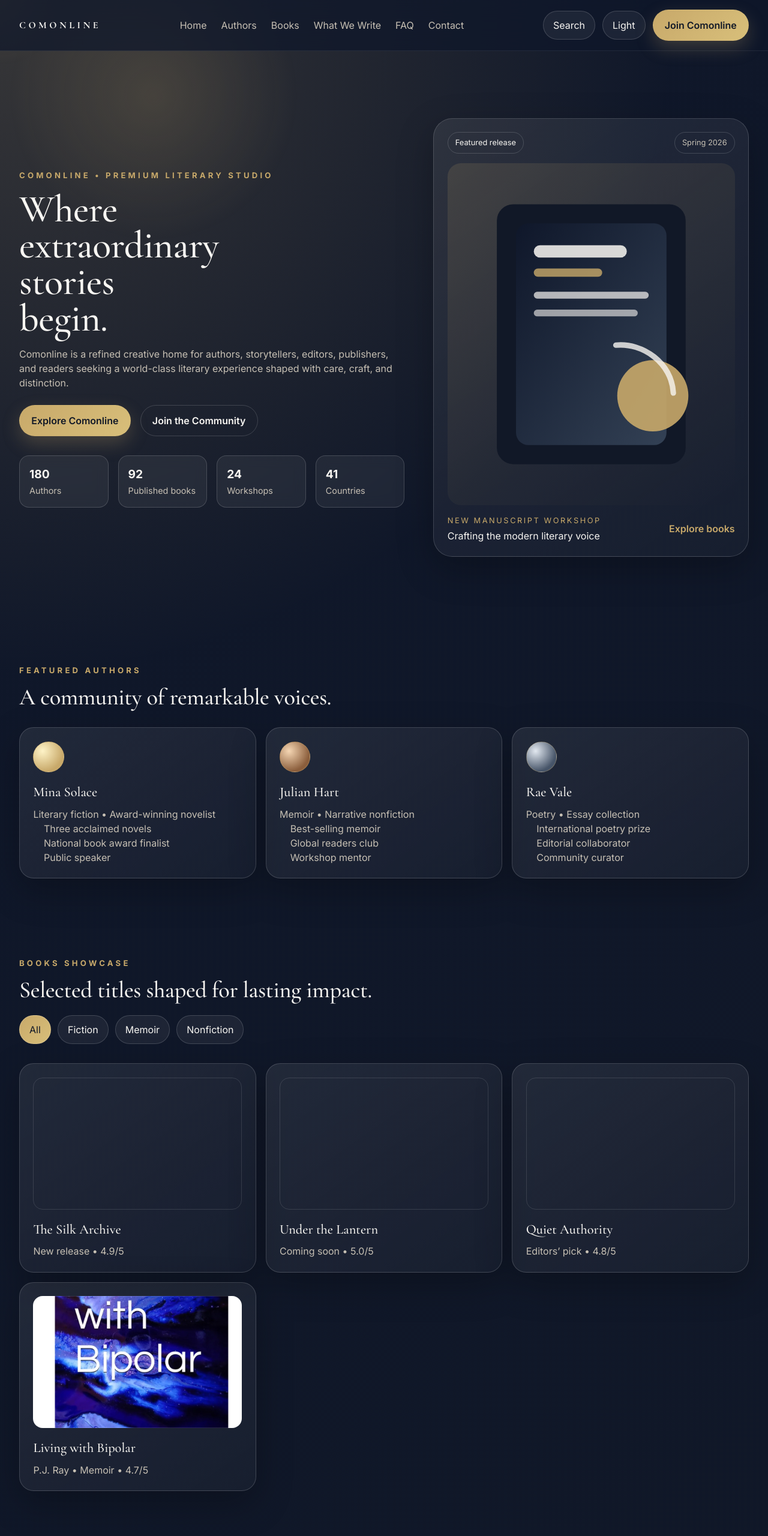
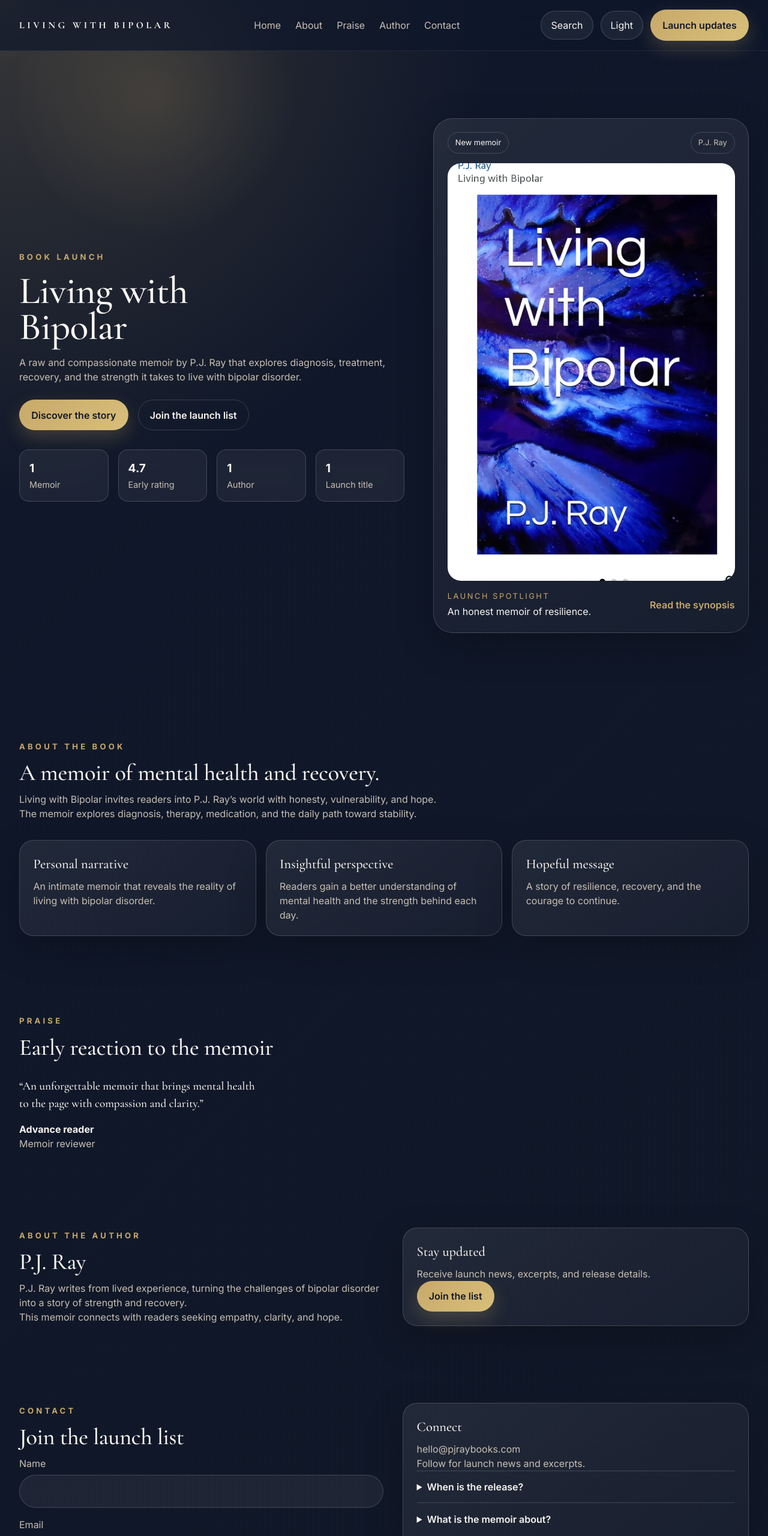
Before and after one commit to adeyejesuolaoluwa/comonline, a plain HTML site: page index.html in a window 1280 px wide. Shown: the top 2560 px of the page at 60% size. Drawn offline with nearby package versions, Linux system fonts and the light colour scheme.

Commit message:
Convert site to single-book launch for Living with Bipolar

```diff
--- a/index.html
+++ b/index.html
@@ -5,9 +5,9 @@
   <meta name="viewport" content="width=device-width,initial-scale=1" />
   <meta name="robots" content="index,follow" />
   <meta name="theme-color" content="#0F172A" />
-  <meta name="description" content="Comonline is a premium literary brand for authors, storytellers, publishers, and creative professionals seeking exceptional writing support." />
+  <title>Living with Bipolar — Book Launch</title>
+  <meta name="description" content="Living with Bipolar is the new memoir by P.J. Ray. Discover the story, preview the launch, and join the launch update list for this powerful new release." />
   <link rel="icon" href="assets/img/favicon.svg" />
-  <title>Comonline — Premium Literary Studio</title>
   <link rel="preconnect" href="https://fonts.googleapis.com" />
   <link rel="preconnect" href="https://fonts.gstatic.com" crossorigin />
   <link href="https://fonts.googleapis.com/css2?family=Cormorant+Garamond:wght@500;600;700&family=Inter:wght@400;500;600;700&family=Plus+Jakarta+Sans:wght@500;600;700&display=swap" rel="stylesheet" />
@@ -22,33 +22,27 @@
 
   <header class="site-header" id="top">
     <nav class="container mx-auto flex items-center justify-between px-6 py-4 md:px-8" role="navigation" aria-label="Main navigation">
-      <a href="#top" class="brand brand-text">COMONLINE</a>
-
+      <a href="#top" class="brand brand-text">LIVING WITH BIPOLAR</a>
       <button class="menu-toggle md:hidden" id="menuToggle" aria-expanded="false" aria-controls="mobileMenu" aria-label="Open menu">Menu</button>
-
       <div class="hidden items-center gap-6 md:flex">
-        <a href="index.html" class="nav-link">Home</a>
-        <a href="authors.html" class="nav-link">Authors</a>
-        <a href="books.html" class="nav-link">Books</a>
-        <a href="what-we-write.html" class="nav-link">What We Write</a>
-        <a href="faq.html" class="nav-link">FAQ</a>
-        <a href="contact.html" class="nav-link">Contact</a>
+        <a href="#home" class="nav-link">Home</a>
+        <a href="#about" class="nav-link">About</a>
+        <a href="#praise" class="nav-link">Praise</a>
+        <a href="#author" class="nav-link">Author</a>
+        <a href="#contact" class="nav-link">Contact</a>
       </div>
-
       <div class="hidden items-center gap-3 md:flex">
         <button class="pill-btn" id="searchToggle" aria-controls="search" aria-expanded="false">Search</button>
         <button class="pill-btn" id="themeToggle" aria-pressed="true">Light</button>
-        <a href="contact.html" class="btn btn-primary">Join Comonline</a>
+        <a href="#contact" class="btn btn-primary">Launch updates</a>
       </div>
     </nav>
-
     <div class="mobile-menu hidden px-6 pb-6 md:hidden" id="mobileMenu">
-      <a href="index.html" class="mobile-link">Home</a>
-      <a href="authors.html" class="mobile-link">Authors</a>
-      <a href="books.html" class="mobile-link">Books</a>
-      <a href="what-we-write.html" class="mobile-link">What We Write</a>
-      <a href="faq.html" class="mobile-link">FAQ</a>
-      <a href="contact.html" class="mobile-link">Contact</a>
+      <a href="#home" class="mobile-link">Home</a>
+      <a href="#about" class="mobile-link">About</a>
+      <a href="#praise" class="mobile-link">Praise</a>
+      <a href="#author" class="mobile-link">Author</a>
+      <a href="#contact" class="mobile-link">Contact</a>
     </div>
   </header>
 
@@ -56,186 +50,106 @@
     <section id="home" class="relative overflow-hidden px-6 py-20 md:px-8 md:py-28">
       <div class="container mx-auto grid items-center gap-12 lg:grid-cols-[1.1fr_0.9fr]">
         <div class="max-w-3xl reveal">
-          <p class="eyebrow">Comonline • premium literary studio</p>
-          <h1 class="hero-title">Where extraordinary stories begin.</h1>
-          <p class="hero-copy">Comonline is a refined creative home for authors, storytellers, editors, publishers, and readers seeking a world-class literary experience shaped with care, craft, and distinction.</p>
+          <p class="eyebrow">Book launch</p>
+          <h1 class="hero-title">Living with Bipolar</h1>
+          <p class="hero-copy">A raw and compassionate memoir by P.J. Ray that explores diagnosis, treatment, recovery, and the strength it takes to live with bipolar disorder.</p>
           <div class="hero-actions">
-            <a href="books.html" class="btn btn-primary">Explore Comonline</a>
-            <a href="authors.html" class="btn btn-outline">Join the Community</a>
+            <a href="#about" class="btn btn-primary">Discover the story</a>
+            <a href="#contact" class="btn btn-outline">Join the launch list</a>
           </div>
-          <div class="hero-stats" aria-label="Comonline highlights">
-            <div><strong class="count" data-target="180">0</strong><span>Authors</span></div>
-            <div><strong class="count" data-target="92">0</strong><span>Published books</span></div>
-            <div><strong class="count" data-target="24">0</strong><span>Workshops</span></div>
-            <div><strong class="count" data-target="41">0</strong><span>Countries</span></div>
+          <div class="hero-stats" aria-label="Book launch highlights">
+            <div><strong class="count" data-target="1">0</strong><span>Memoir</span></div>
+            <div><strong class="count" data-target="4.7">0</strong><span>Early rating</span></div>
+            <div><strong class="count" data-target="1">0</strong><span>Author</span></div>
+            <div><strong class="count" data-target="1">0</strong><span>Launch title</span></div>
           </div>
         </div>
 
         <div class="reveal">
           <div class="hero-card">
             <div class="hero-card__head">
-              <span class="hero-pill">Featured release</span>
-              <span class="hero-pill muted">Spring 2026</span>
+              <span class="hero-pill">New memoir</span>
+              <span class="hero-pill muted">P.J. Ray</span>
             </div>
-            <svg viewBox="0 0 420 500" class="hero-illustration" role="img" aria-label="Editorial book illustration">
-              <rect x="72" y="60" width="276" height="380" rx="24" fill="#111827" />
-              <rect x="100" y="88" width="220" height="324" rx="18" fill="url(#g1)" />
-              <rect x="126" y="120" width="136" height="18" rx="9" fill="#F8F6F2" opacity="0.86" />
-              <rect x="126" y="154" width="100" height="12" rx="6" fill="#C8A96A" opacity="0.8" />
-              <rect x="126" y="188" width="168" height="10" rx="5" fill="#F8F6F2" opacity="0.7" />
-              <rect x="126" y="214" width="152" height="10" rx="5" fill="#F8F6F2" opacity="0.6" />
-              <circle cx="300" cy="340" r="52" fill="#C8A96A" opacity="0.9" />
-              <path d="M330 336c-2-44-45-74-84-70" stroke="#F8F6F2" stroke-width="8" stroke-linecap="round" fill="none" opacity="0.8" />
-              <defs>
-                <linearGradient id="g1" x1="0" y1="0" x2="1" y2="1">
-                  <stop offset="0%" stop-color="#0F172A" />
-                  <stop offset="100%" stop-color="#334155" />
-                </linearGradient>
-              </defs>
-            </svg>
+            <div class="hero-illustration" role="img" aria-label="Living with Bipolar book cover">
+              <img src="assets/img/Living-with-bipolar.jpg" alt="Living with Bipolar book cover" style="width:100%; height:auto; border-radius:1.4rem;" />
+            </div>
             <div class="hero-card__footer">
               <div>
-                <p class="label">New manuscript workshop</p>
-                <h3>Crafting the modern literary voice</h3>
+                <p class="label">Launch spotlight</p>
+                <h3>An honest memoir of resilience.</h3>
               </div>
-              <a href="books.html" class="text-link">Explore books</a>
+              <a href="#about" class="text-link">Read the synopsis</a>
             </div>
           </div>
         </div>
       </div>
     </section>
 
-    <section id="authors" class="section-shell px-6 py-16 md:px-8">
+    <section id="about" class="section-shell px-6 py-16 md:px-8">
       <div class="container mx-auto">
         <div class="section-heading reveal">
-          <p class="eyebrow">Featured authors</p>
-          <h2 class="section-title">A community of remarkable voices.</h2>
+          <p class="eyebrow">About the book</p>
+          <h2 class="section-title">A memoir of mental health and recovery.</h2>
+          <p class="section-copy">Living with Bipolar invites readers into P.J. Ray’s world with honesty, vulnerability, and hope. The memoir explores diagnosis, therapy, medication, and the daily path toward stability.</p>
         </div>
         <div class="card-grid mt-8">
           <article class="feature-card reveal">
-            <div class="avatar avatar-1"></div>
-            <h3>Mina Solace</h3>
-            <p>Literary fiction • Award-winning novelist</p>
-            <ul>
-              <li>Three acclaimed novels</li>
-              <li>National book award finalist</li>
-              <li>Public speaker</li>
-            </ul>
+            <h3>Personal narrative</h3>
+            <p>An intimate memoir that reveals the reality of living with bipolar disorder.</p>
           </article>
           <article class="feature-card reveal">
-            <div class="avatar avatar-2"></div>
-            <h3>Julian Hart</h3>
-            <p>Memoir • Narrative nonfiction</p>
-            <ul>
-              <li>Best-selling memoir</li>
-              <li>Global readers club</li>
-              <li>Workshop mentor</li>
-            </ul>
+            <h3>Insightful perspective</h3>
+            <p>Readers gain a better understanding of mental health and the strength behind each day.</p>
           </article>
           <article class="feature-card reveal">
-            <div class="avatar avatar-3"></div>
-            <h3>Rae Vale</h3>
-            <p>Poetry • Essay collection</p>
-            <ul>
-              <li>International poetry prize</li>
-              <li>Editorial collaborator</li>
-              <li>Community curator</li>
-            </ul>
+            <h3>Hopeful message</h3>
+            <p>A story of resilience, recovery, and the courage to continue.</p>
           </article>
         </div>
       </div>
     </section>
 
-    <section id="books" class="section-shell px-6 py-16 md:px-8">
+    <section id="praise" class="section-shell px-6 py-16 md:px-8">
       <div class="container mx-auto">
         <div class="section-heading reveal">
-          <p class="eyebrow">Books showcase</p>
-          <h2 class="section-title">Selected titles shaped for lasting impact.</h2>
-        </div>
-        <div class="filter-row reveal" role="tablist" aria-label="Book categories">
-          <button class="filter-btn active" data-filter="all">All</button>
-          <button class="filter-btn" data-filter="fiction">Fiction</button>
-          <button class="filter-btn" data-filter="memoir">Memoir</button>
-          <button class="filter-btn" data-filter="nonfiction">Nonfiction</button>
+          <p class="eyebrow">Praise</p>
+          <h2 class="section-title">Early reaction to the memoir</h2>
         </div>
         <div class="card-grid mt-8">
-          <article class="book-card reveal" data-category="fiction">
-            <div class="book-cover cover-1"></div>
-            <div class="book-meta">
-              <h3>The Silk Archive</h3>
-              <p>New release • 4.9/5</p>
-            </div>
+          <article class="testimonial-card reveal active">
+            <p>“An unforgettable memoir that brings mental health to the page with compassion and clarity.”</p>
+            <strong>Advance reader</strong>
+            <span>Memoir reviewer</span>
           </article>
-          <article class="book-card reveal" data-category="memoir">
-            <div class="book-cover cover-2"></div>
-            <div class="book-meta">
-              <h3>Under the Lantern</h3>
-              <p>Coming soon • 5.0/5</p>
-            </div>
+          <article class="testimonial-card reveal">
+            <p>“Living with Bipolar is essential reading for anyone seeking understanding.”</p>
+            <strong>Book editor</strong>
+            <span>Publishing insight</span>
           </article>
-          <article class="book-card reveal" data-category="nonfiction">
-            <div class="book-cover cover-3"></div>
-            <div class="book-meta">
-              <h3>Quiet Authority</h3>
-              <p>Editors’ pick • 4.8/5</p>
-            </div>
-          </article>
-          <article class="book-card reveal" data-category="memoir">
-            <div class="book-cover cover-4"></div>
-            <div class="book-meta">
-              <h3>Living with Bipolar</h3>
-              <p>P.J. Ray • Memoir • 4.7/5</p>
-            </div>
+          <article class="testimonial-card reveal">
+            <p>“P.J. Ray’s voice is honest, moving, and deeply human.”</p>
+            <strong>Early reader</strong>
+            <span>Reader community</span>
           </article>
         </div>
       </div>
     </section>
 
-    <section id="what-we-write" class="section-shell px-6 py-16 md:px-8">
-      <div class="container mx-auto">
-        <div class="section-heading reveal">
-          <p class="eyebrow">What We Write</p>
-          <h2 class="section-title">Stories, essays, and books that move with clarity and conviction.</h2>
+    <section id="author" class="section-shell px-6 py-16 md:px-8">
+      <div class="container mx-auto grid gap-8 lg:grid-cols-[1fr_0.95fr]">
+        <div class="reveal">
+          <p class="eyebrow">About the author</p>
+          <h2 class="section-title">P.J. Ray</h2>
+          <p class="section-copy">P.J. Ray writes from lived experience, turning the challenges of bipolar disorder into a story of strength and recovery.</p>
+          <p class="section-copy">This memoir connects with readers seeking empathy, clarity, and hope.</p>
         </div>
-        <div class="card-grid mt-8">
-          <article class="service-card reveal">
-            <h3>Memoirs</h3>
-            <p>Personal narratives polished with compassion, structure, and emotional truth.</p>
-          </article>
-          <article class="service-card reveal">
-            <h3>Narrative Nonfiction</h3>
-            <p>Carefully crafted essays, profiles, and long-form stories with editorial rigor.</p>
-          </article>
-          <article class="service-card reveal">
-            <h3>Essays & Op-eds</h3>
-            <p>Thoughtful commentary designed for readers who value nuance and craft.</p>
-          </article>
-        </div>
-      </div>
-    </section>
-
-    <section id="faq" class="section-shell px-6 py-16 md:px-8">
-      <div class="container mx-auto">
-        <div class="section-heading reveal">
-          <p class="eyebrow">FAQ</p>
-          <h2 class="section-title">Common questions about working with Comonline.</h2>
-          <p class="section-copy">Understand how our process works and how to begin a collaboration with clear next steps.</p>
-        </div>
-        <div class="faq-item reveal">
-          <summary>What kind of writing does Comonline support?</summary>
-          <p>Memoirs, narrative nonfiction, essays, books, brand storytelling, and editorial collaborations.</p>
-        </div>
-        <div class="faq-item reveal">
-          <summary>How do I start a project?</summary>
-          <p>Send a brief description through our contact section, and we will follow up with next steps and availability.</p>
-        </div>
-        <div class="faq-item reveal">
-          <summary>Can I work with Comonline remotely?</summary>
-          <p>Yes. We support global clients through virtual editorial sessions, workshops, and remote collaboration.</p>
-        </div>
-        <div class="faq-item reveal">
-          <summary>Do you provide publishing or launch support?</summary>
-          <p>Yes. We help authors with positioning, proposal development, launch strategy, and audience engagement.</p>
+        <div class="reveal">
+          <div class="contact-panel">
+            <h3>Stay updated</h3>
+            <p>Receive launch news, excerpts, and release details.</p>
+            <a href="#contact" class="btn btn-primary">Join the list</a>
+          </div>
         </div>
       </div>
     </section>
@@ -244,7 +158,7 @@
       <div class="container mx-auto grid gap-8 lg:grid-cols-[1fr_0.95fr]">
         <div class="reveal">
           <p class="eyebrow">Contact</p>
-          <h2 class="section-title">Begin a conversation that feels as thoughtful as the work itself.</h2>
+          <h2 class="section-title">Join the launch list</h2>
           <form class="contact-form" aria-label="Contact form">
             <label>
               Name
@@ -255,26 +169,25 @@
               <input type="email" name="email" required />
             </label>
             <label>
-              Project
-              <textarea name="project" rows="4" required></textarea>
+              Message
+              <textarea name="project" rows="4" required>I want updates for Living with Bipolar.</textarea>
             </label>
-            <button class="btn btn-primary" type="submit">Start your project</button>
+            <button class="btn btn-primary" type="submit">Send request</button>
           </form>
         </div>
 
         <div class="reveal">
           <div class="contact-panel">
-            <h3>Visit the studio</h3>
-            <p>hello@comonline.com</p>
-            <p>+44 20 5555 0142</p>
-            <p>16 Mercer Lane, London</p>
+            <h3>Connect</h3>
+            <p>hello@pjraybooks.com</p>
+            <p>Follow for launch news and excerpts.</p>
             <details class="faq-item">
-              <summary>What kinds of projects do you support?</summary>
-              <p>We support novels, memoirs, nonfiction, poetry collections, brand storytelling, and editorial development.</p>
+              <summary>When is the release?</summary>
+              <p>Release details will be shared soon for subscribers.</p>
             </details>
             <details class="faq-item">
-              <summary>Do you work internationally?</summary>
-              <p>Yes. Our collaborations span authors, publishers, and creative professionals across the world.</p>
+              <summary>What is the memoir about?</summary>
+              <p>It follows P.J. Ray’s lived experience with bipolar disorder, recovery, and resilience.</p>
             </details>
           </div>
         </div>
@@ -285,14 +198,14 @@
   <footer class="footer-shell px-6 py-12 md:px-8">
     <div class="container mx-auto flex flex-col gap-8 border-t border-white/10 pt-8 md:flex-row md:justify-between">
       <div>
-        <a href="index.html" class="brand brand-text">COMONLINE</a>
-        <p class="muted mt-3">Luxury literary strategy, editorial care, and publishing support for ambitious storytellers.</p>
+        <a href="#top" class="brand brand-text">LIVING WITH BIPOLAR</a>
+        <p class="muted mt-3">Memoir launch site for P.J. Ray.</p>
       </div>
       <div class="flex flex-col gap-2 text-sm text-[#f8f6f2]/80">
-        <a href="index.html">Home</a>
-        <a href="books.html">Books</a>
-        <a href="authors.html">Authors</a>
-        <a href="contact.html">Contact</a>
+        <a href="#home">Home</a>
+        <a href="#about">About</a>
+        <a href="#praise">Praise</a>
+        <a href="#contact">Contact</a>
       </div>
     </div>
   </footer>
@@ -302,11 +215,11 @@
   <div id="search" class="search-overlay" hidden aria-hidden="true">
     <div class="search-panel">
       <button id="searchClose" class="pill-btn">Close</button>
-      <input id="searchInput" type="search" placeholder="Search Comonline resources" aria-label="Search Comonline" />
+      <input id="searchInput" type="search" placeholder="Search the book launch" aria-label="Search the book launch" />
       <div class="search-suggestions">
-        <span>Ghostwriting</span>
-        <span>Writing Academy</span>
-        <span>Book launches</span>
+        <span>Living with Bipolar</span>
+        <span>P.J. Ray</span>
+        <span>Memoir launch</span>
       </div>
     </div>
   </div>
```
Also changed, not shown: books.html (+24 -37 lines), assets/img/A-court-of-thorns-7.jpg (deleted), assets/img/Exquisite-torment-of-loving-your-enemy.jpg (deleted), assets/img/product-1.svg (deleted), assets/img/product-2.svg (deleted), assets/img/product-3.svg (deleted), assets/img/quiet-authority.jpg (deleted), assets/img/threshing-day.jpg (deleted), assets/img/under-the-iron-sky.jpg (deleted), assets/img/under-the-lantern.jpg (deleted), assets/img/vine-of-hearts.jpg (deleted).
